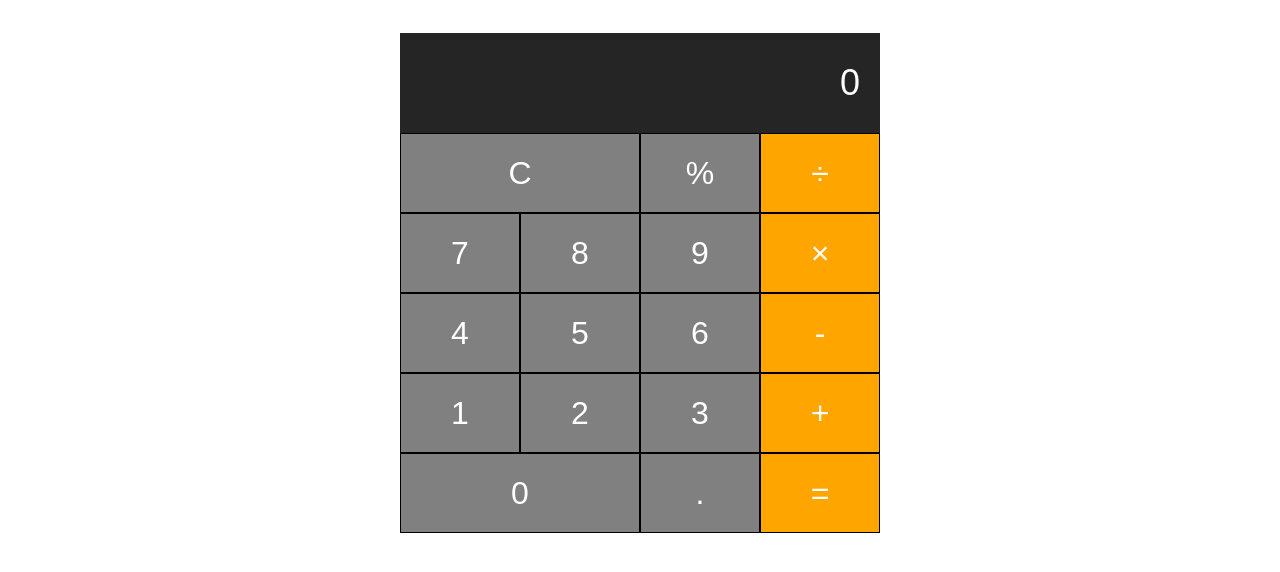
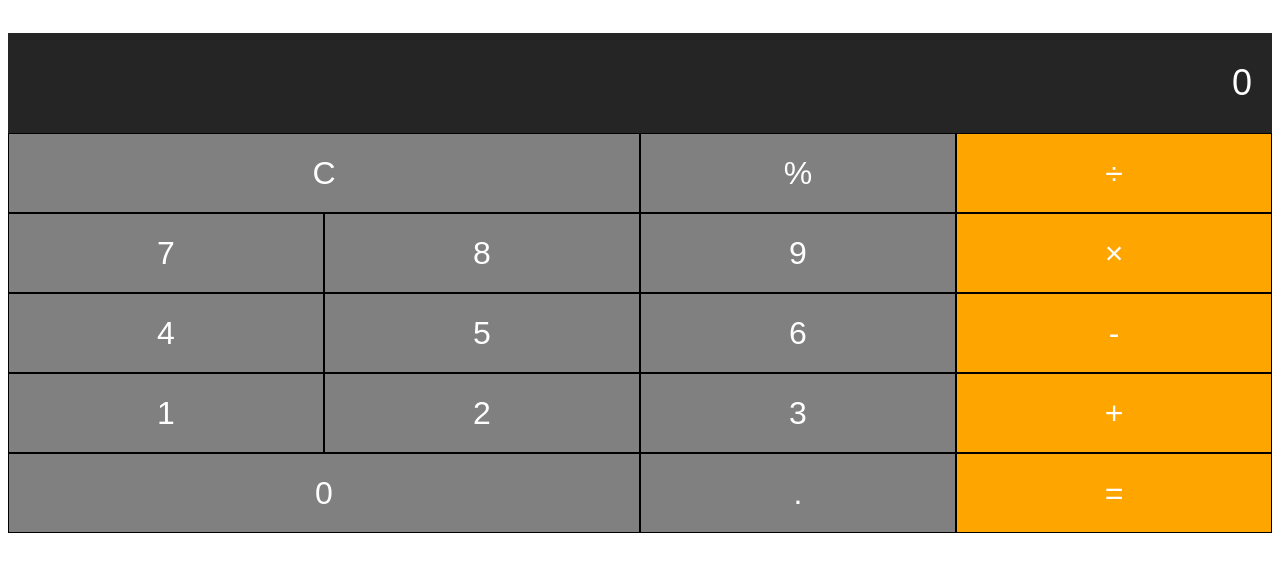
Before and after one commit to medival/ProjectDTS-Calculator, a plain HTML site: page index.html in a window 1280 px wide. Drawn offline with Linux system fonts and the light colour scheme.

Commit message:
reupload

```diff
--- a/index.html
+++ b/index.html
@@ -37,8 +37,8 @@
                 <button class="operator" value="+"> + </button>
             </div>
             <div class="row">
-                <button class="number zero-btn"> 0 </button>
-                <button class="decimal"> . </button>
+                <button class="number zero-btn" value="0"> 0 </button>
+                <button class="decimal" value="."> . </button>
                 <button class="equal-sign"> = </button>
             </div>
         </div>
--- a/script.js
+++ b/script.js
@@ -28,7 +28,6 @@ const operators = document.querySelectorAll('.operator');
 
 operators.forEach((operator) => {
     operator.addEventListener("click", (event) => {
-        console.log(event.target.value);
         inputOperator(event.target.value);
     })
 })
--- a/style.css
+++ b/style.css
@@ -2,7 +2,7 @@
     text-align: center;
     margin: 0 auto;
     padding-top: 25px;
-    width: 30rem;
+    /* width: 30rem; */
 }
 
 .calculator-screen {
```
